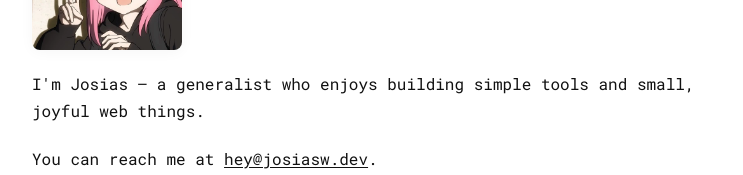
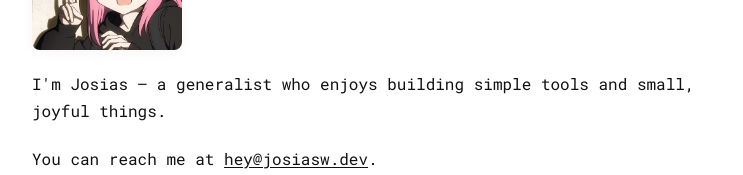
Before and after one commit to JosiasAurel/webspace, a Next.js app: page / in a window 1280 px wide. Shown: the part 148-323 px from the top of the page, without its empty margins (268-1011 px from the left). Built offline with nearby package versions, Linux system fonts and the light colour scheme.

Commit message:
remove 'web' in things

```diff
--- a/app/page.tsx
+++ b/app/page.tsx
@@ -29,7 +29,7 @@ export default async function HomePage() {
           <div className="intro-copy" dangerouslySetInnerHTML={{ __html: personal }} />
         ) : (
           <div className="intro-copy">
-            <p>I'm Josias — a generalist who enjoys building simple tools and small, joyful web things.</p>
+            <p>I'm Josias — a generalist who enjoys building simple tools and small, joyful things.</p>
             <p>You can reach me at <a href="mailto:hey@josiasw.dev">hey@josiasw.dev</a>.</p>
           </div>
         )}
```
